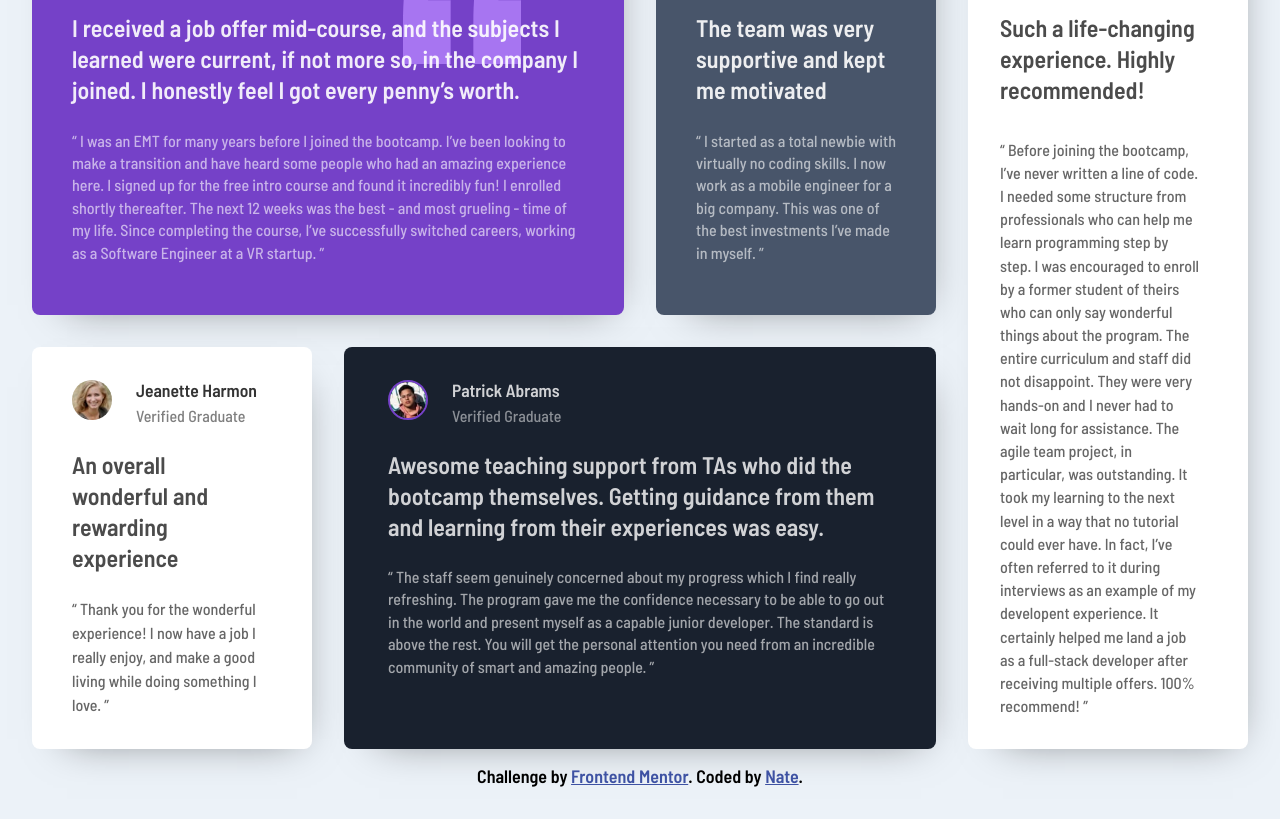
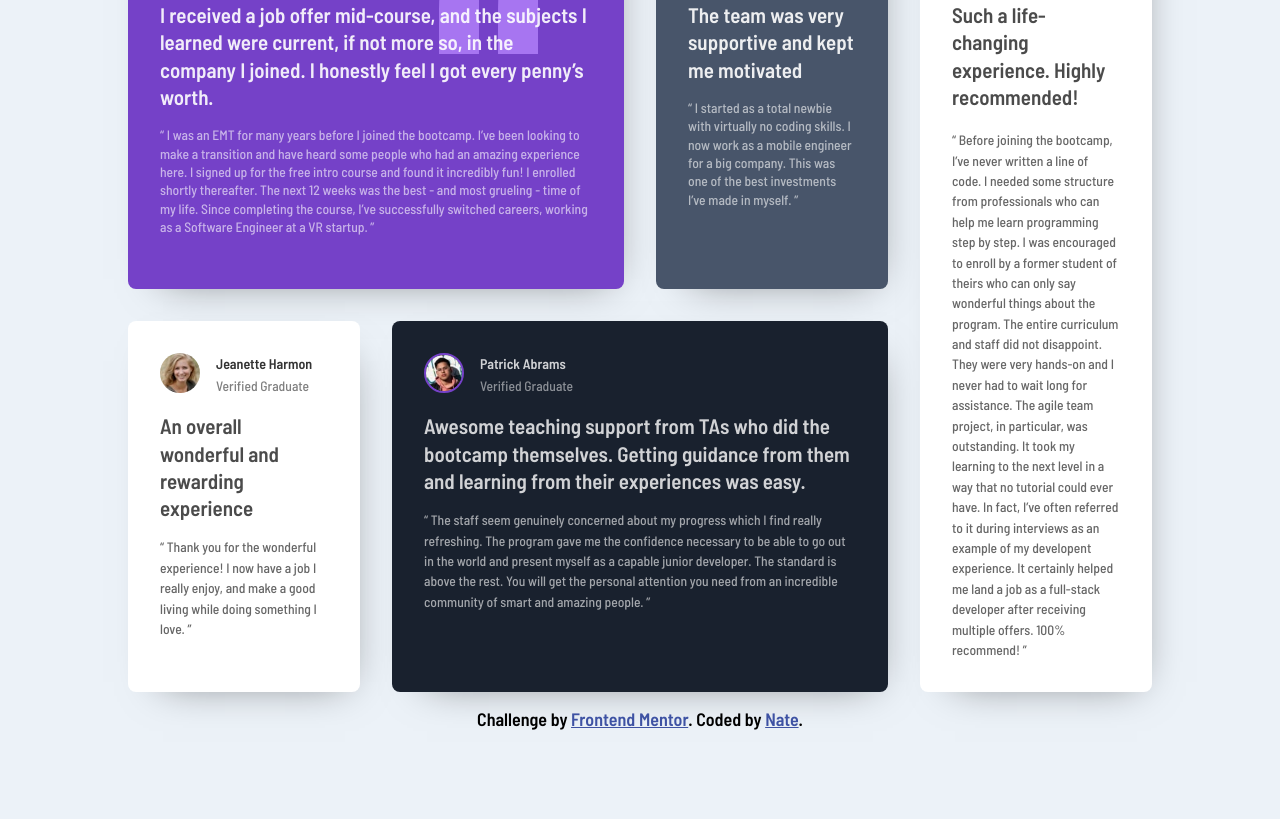
Before and after one commit to Nathandcwendy/testimonials_landing_page, a plain HTML site: page index.html in a window 1280 px wide. Shown: the part 122-941 px from the top of the page. After the commit the page ends 884 px from the top, so only its background shows below. Drawn offline with Linux system fonts and the light colour scheme.

Commit message:
layout and some font-size fixes

```diff
--- a/style.css
+++ b/style.css
@@ -37,17 +37,17 @@ html {
 
 h3 {
   font-weight: var(--fontWeightHeavy);
-  font-size: 1.5rem;
+  font-size: 21px;
 }
 
 h2 {
   font-weight: var(--fontWeightHeavy);
-  font-size: 1.1rem;
+  font-size: 14px;
 }
 
 p {
   font-weight: var(--fontWeightLight);
-  font-size: 1rem;
+  font-size: 13.6px;
 }
 
 body {
@@ -70,12 +70,12 @@ header {
 .container {
   display: grid;
   grid-template-columns: 1fr 1fr 1fr 1fr;
-  grid-template-rows: 1fr auto;
+  grid-template-rows: min-content auto;
   grid-template-areas:
     "area1 area1 area2 area5"
     "area3 area4 area4 area5";
-  width: 95vw;
-  max-width: 1440px;
+  width: 80vw;
+  max-width: 1150px;
   gap: 2rem;
   margin-bottom: 1rem;
 }
@@ -102,7 +102,7 @@ article {
 
 .white-article .main p {
   color: rgba(0, 0, 0, 0.6);
-  line-height: 1.5;
+  line-height: 1;
 }
 
 article.bottom-articles {
@@ -113,8 +113,8 @@ article.bottom-articles {
   display: flex;
   align-items: center;
   justify-content: flex-start;
-  gap: 1.5rem;
-  margin-bottom: 1.5rem;
+  gap: 1rem;
+  margin-bottom: 1rem;
 }
 
 .header img {
@@ -132,14 +132,14 @@ article.bottom-articles {
 }
 
 .main h3 {
-  margin-bottom: 1.5rem;
+  margin-bottom: 1rem;
   line-height: 1.3;
   opacity: 0.9;
 }
 
 .main p {
   color: rgba(255, 255, 255, 0.6);
-  line-height: 1.4;
+  line-height: 1.35;
 }
 
 .article-1 {
@@ -149,7 +149,7 @@ article.bottom-articles {
   background-repeat: no-repeat;
   background-position: 78.25% 0;
   background-size: 20% 38%;
-  padding: 2rem 2.5rem;
+  /* padding: 2rem 2.5rem; */
 }
 
 .article-1 .header img {
@@ -159,35 +159,41 @@ article.bottom-articles {
 .article-2 {
   grid-area: area2;
   background-color: var(--Verydarkgrayishblue);
-  padding: 2rem 2.5rem;
+  /* padding: 2rem 2.5rem; */
 }
 
 .article-3 {
   grid-area: area3;
-  padding: 2rem 2.5rem;
+  /* padding: 2rem 2.5rem; */
 }
 
 .article-3 .main h3 {
-  padding-right: 1rem;
+  /* padding-right: 1rem; */
   opacity: 0.7;
 }
 
-.article-5 .main h3 {
-  opacity: 0.7;
+.article-3 .main p {
+  /* padding-right: 1rem; */
+  line-height: 1.5;
+}
+
+.article-4 {
+  grid-area: area4;
+  background-color: var(--Verydarkblackishblue);
+  /* padding: 2rem 2.75rem; */
+}
+
+.article-4 .header img {
+  border: 2px solid var(--Moderateviolet);
 }
 
 .article-4 .main h3 {
   opacity: 0.8;
 }
 
-.article-4 {
-  grid-area: area4;
-  background-color: var(--Verydarkblackishblue);
-  padding: 2rem 2.75rem;
-}
-
-.article-4 .header img {
-  border: 2px solid var(--Moderateviolet);
+.article-4 .main p {
+  /* padding-right: 0.5rem; */
+  line-height: 1.5;
 }
 
 .article-5 {
@@ -195,12 +201,16 @@ article.bottom-articles {
 }
 
 .article-5 .main h3 {
-  margin-bottom: 2rem;
+  opacity: 0.7;
+}
+
+.article-5 .main h3 {
+  margin-bottom: 1.25rem;
 }
 
 .article-5 .main p {
-  padding-right: 1rem;
-  line-height: 1.45;
+  /* padding-right: 0.5rem; */
+  line-height: 1.5;
 }
 
 /* ###-Responsive Design-### */
@@ -211,6 +221,7 @@ article.bottom-articles {
   }
 
   .container {
+    width: 95vw;
     grid-template-columns: 1fr 1fr 1fr;
     grid-template-rows: 1fr auto auto;
     grid-template-areas:
```
